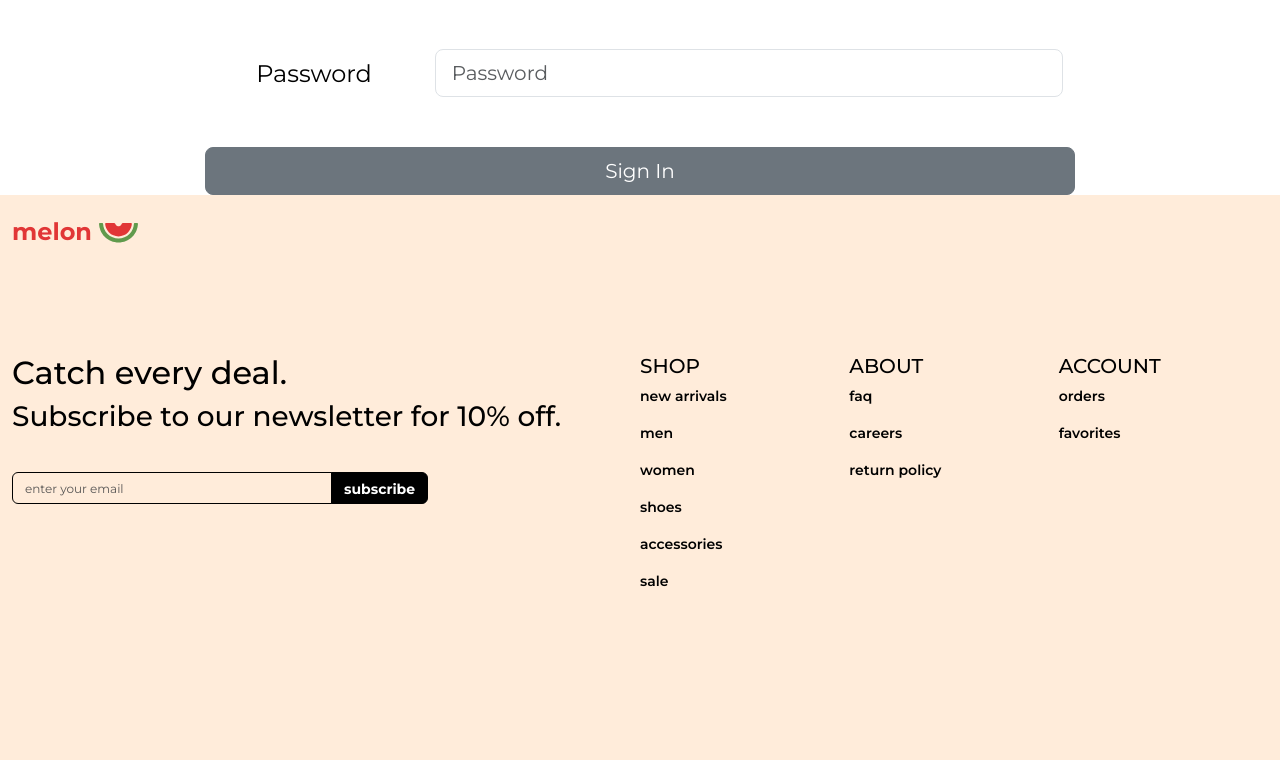
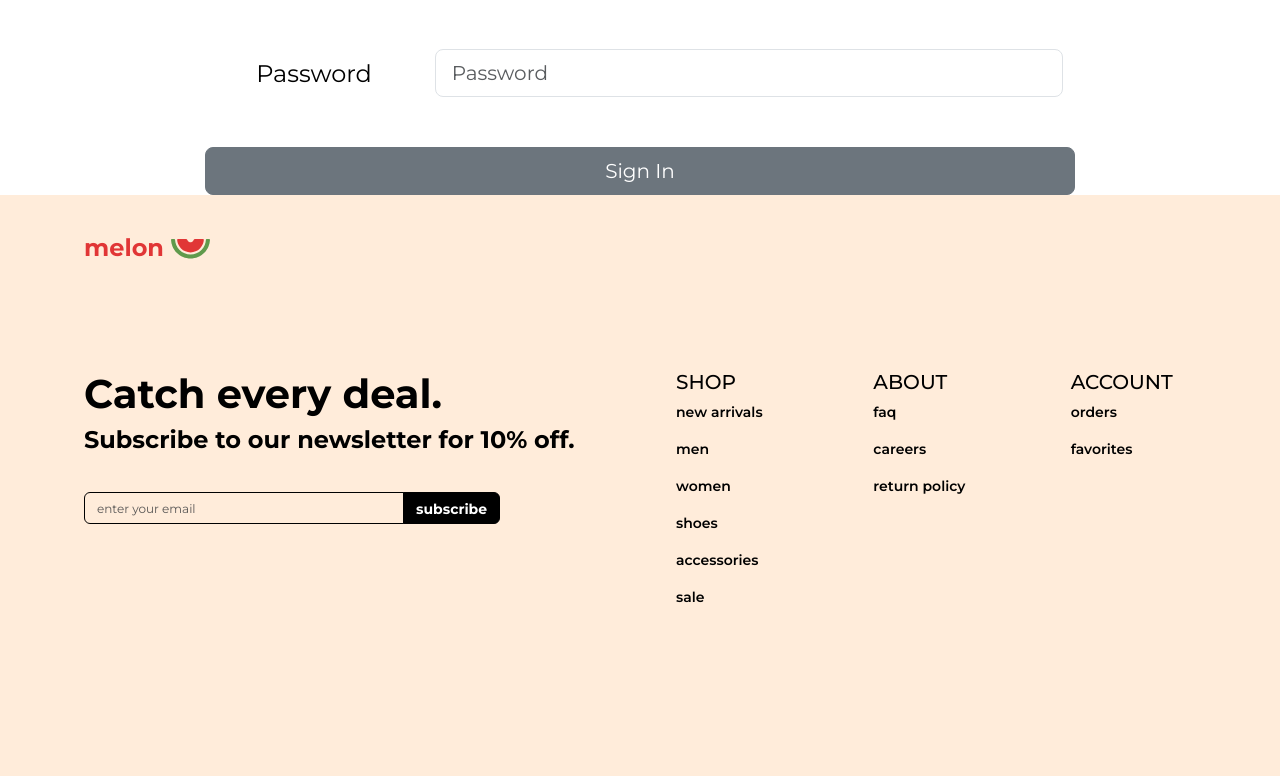
Before and after one commit to paulG1218/paperSkeletonTimeTest, a React (Vite) app: page /login in a window 1280 px wide. Shown: the part 271-1047 px from the top of the page. Built offline with nearby package versions, Linux system fonts and the light colour scheme.

Commit message:
footer finished

```diff
--- a/src/components/Footer.jsx
+++ b/src/components/Footer.jsx
@@ -26,8 +26,8 @@ const Footer = () => {
       <Navbar className="footer bottom">
         <Container fluid>
                 <Col className="news-letter" xs={6}>
-                    <h2>Catch every deal.</h2>
-                    <h3>Subscribe to our newsletter for 10% off.</h3>
+                    <h2 className="news-letter">Catch every deal.</h2>
+                    <h3 className="news-letter">Subscribe to our newsletter for 10% off.</h3>
                     <InputGroup>
                         <Form.Control className="subscribe-input" placeholder="enter your email"></Form.Control>
                         <Button className="subscribe-btn">subscribe</Button>
--- a/src/css/Footer.css
+++ b/src/css/Footer.css
@@ -2,8 +2,14 @@
     background-color: #FFECDA;
 }
 
-.bottom {
+.footer.bottom {
     margin-bottom: 0;
+    padding-left: 72px;
+}
+
+.footer.top {
+    padding-left: 72px;
+    padding-top: 24px;
 }
 
 .footer-logo h1 {
@@ -14,12 +20,12 @@
     margin-bottom: 70px;
 }
 
-h2 {
+h2.news-letter {
     font-size: 40px;
     font-weight: 700;
 }
 
-h3 {
+h3.news-letter {
     font-size: 24px;
     font-weight: 700;
 }
@@ -37,7 +43,7 @@ p {
     font-weight: 600;
 }
 
-.news-letter {
+.news-letter.col-6 {
     text-align: left;
     height: 398px;
     vertical-align: top;
```
